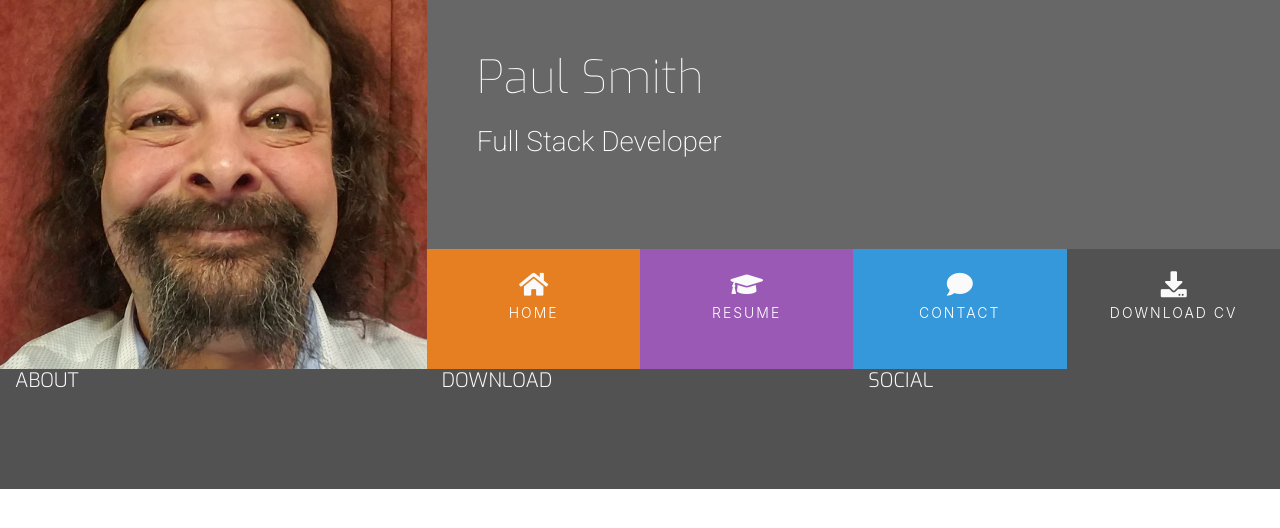
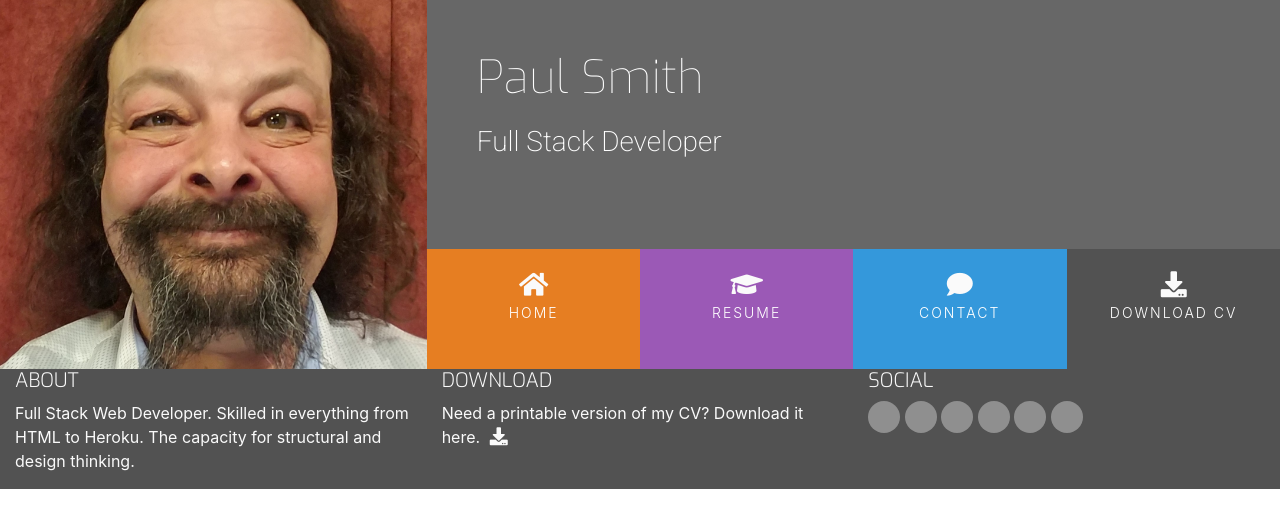
Before and after one commit to TheForkbeard/resume, a plain HTML site: page index.html in a window 1280 px wide. Drawn offline with nearby package versions, Linux system fonts and the light colour scheme.

Commit message:
footer populated and styled

```diff
--- a/assets/css/style.css
+++ b/assets/css/style.css
@@ -141,3 +141,46 @@ footer {
     min-height: 120px;
     margin: 0;
 }
+
+.cv-pdf i {
+    font-size: 18px;
+    color: #fafafa;
+    text-align: center;
+    padding-left: 5px;
+    transition: all 0.35s ease-in-out;
+    -moz-transition: all 0.35s ease-in-out;
+    -webkit-transition: all 0.35s ease-in-out;
+    -o-transition: all 0.35s ease-in-out;
+}
+
+.cv-pdf i:hover {
+    color: #e84610;
+}
+
+.social-links {
+    padding-bottom: 15px;
+}
+
+.social-links li a i {
+    width: 32px;
+    height: 32px;
+    padding: 12px 0;
+    border-radius: 50%;
+    font-size: 13px;
+    line-height: 7px;
+    text-align: center;
+    color: #fafafa;
+    background: #8f8f8f;
+    transition: all 0.35s ease-in-out;
+    -moz-transition: all 0.35s ease-in-out;
+    -webkit-transition: all 0.35s ease-in-out;
+    -o-transition: all 0.35s ease-in-out;
+}
+
+.social-links li a i:hover {
+    background: #e84610;
+}
+
+#footer-details {
+    padding: 20px;
+}
--- a/index.html
+++ b/index.html
@@ -52,12 +52,63 @@
         <div class="row">
             <div class="col-sm-4">
                 <h5 class="uppercase general-sub">About</h5>
+                <p class="inline-block">
+                    Full Stack Web Developer. Skilled in everything from HTML to Heroku. The capacity for structural and design thinking.
+                </p>
+
             </div>
             <div class="col-sm-4">
                 <h5 class="uppercase general-sub">Download</h5>
+                <p class="inline-block">
+                    Need a printable version of my CV? Download it here.
+                    <a href="#" target="_blank" class="cv-pdf">
+                        <i class="fa fa-download" aria-hidden="true"></i>
+                        <span class="sr-only">Download link.</span>
+                    </a>
+                </p>
+
             </div>
             <div class="col-sm-4">
                 <h5 class="uppercase general-sub">Social</h5>
+                 <ul class="list-inline social-links">
+                    <li class="list-inline-item">
+                        <a target="_blank" href="#">
+                            <i class="fa fa-facebook" aria-hidden="true"></i>
+                            <span class="sr-only">Facebook</span>
+                        </a>
+                    </li>
+                    <li class="list-inline-item">
+                        <a target="_blank" href="#">
+                            <i class="fa fa-twitter" aria-hidden="true"></i>
+                            <span class="sr-only">Twitter</span>
+                        </a>
+                    </li>
+                    <li class="list-inline-item">
+                        <a target="_blank" href="#">
+                            <i class="fa fa-linkedin" aria-hidden="true"></i>
+                            <span class="sr-only">LinkedIn</span>
+                        </a>
+                    </li>
+                    <li class="list-inline-item">
+                        <a target="_blank" href="#">
+                            <i class="fa fa-pinterest" aria-hidden="true"></i>
+                            <span class="sr-only">Pinterest</span>
+                        </a>
+                    </li>
+                    <li class="list-inline-item">
+                        <a target="_blank" href="#">
+                            <i class="fa fa-instagram" aria-hidden="true"></i>
+                            <span class="sr-only">Instagram</span>
+                        </a>
+                    </li>
+                    <li class="list-inline-item">
+                        <a target="_blank" href="#">
+                            <i class="fa fa-youtube" aria-hidden="true"></i>
+                            <span class="sr-only">YouTube</span>
+                        </a>
+                    </li>
+                </ul>
+
             </div>
         </div>
 
```
